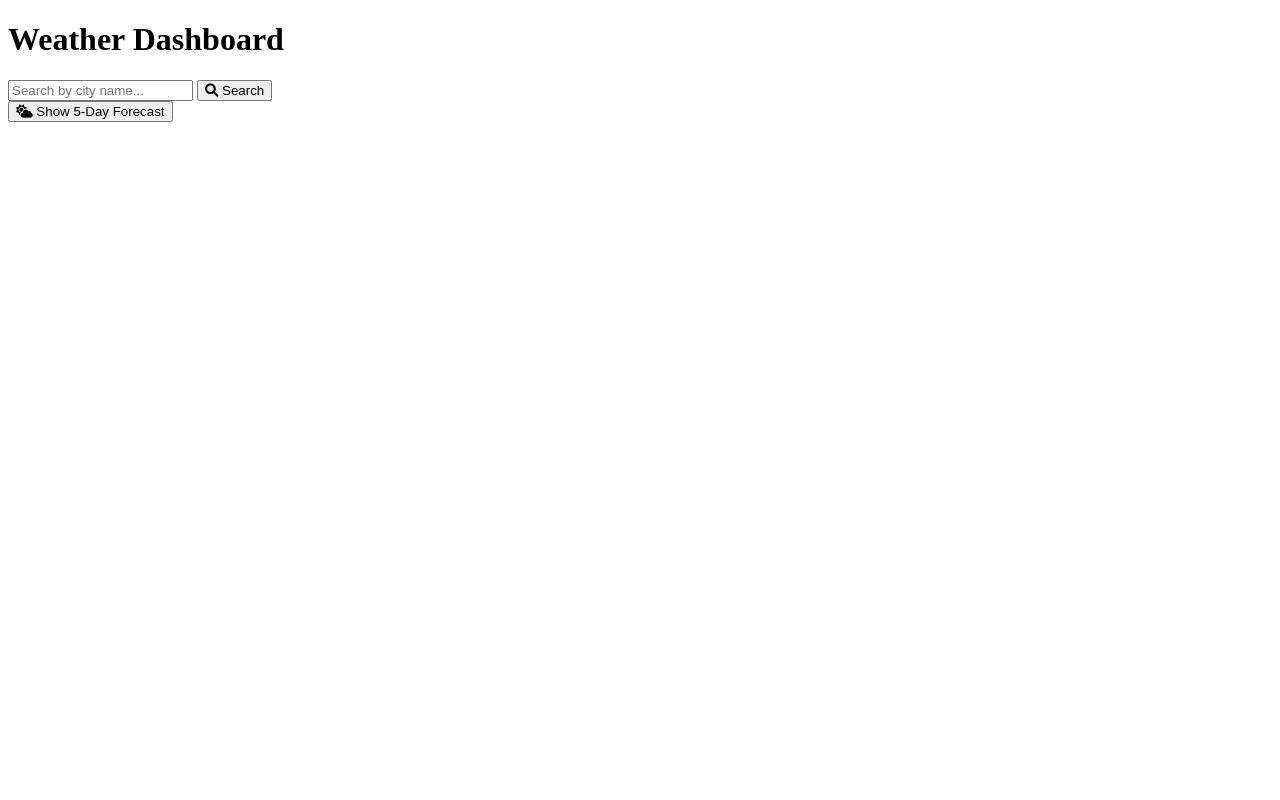
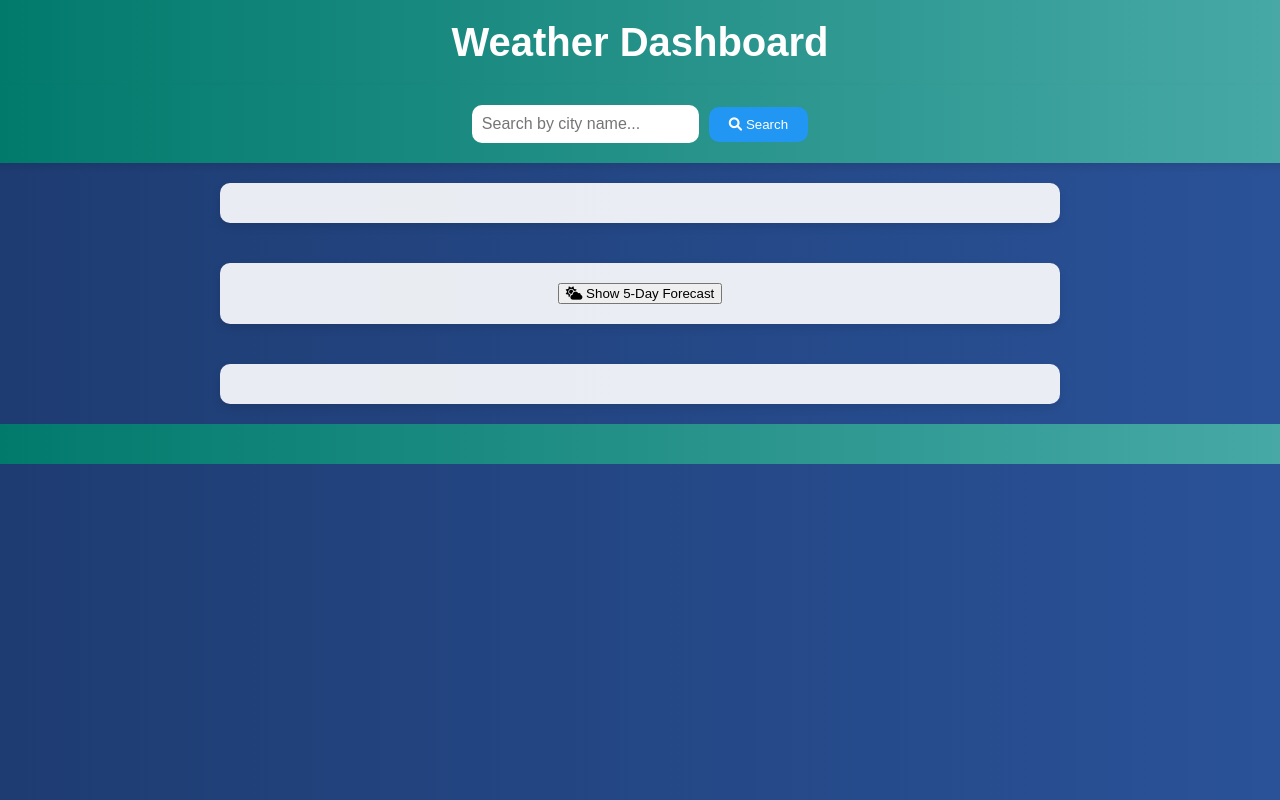
Before and after one commit to Gunjan7075/Weather-Forecasting-App, a plain HTML site: page index.html in a window 1280 px wide. Drawn offline with Linux system fonts and the light colour scheme.

Commit message:
weather_dashboard

```diff
--- a/styles.css
+++ b/styles.css
@@ -0,0 +1,86 @@
+body {
+  font-family: 'Roboto', sans-serif;
+  background: linear-gradient(to right, #1e3c72, #2a5298);
+  margin: 0;
+  padding: 0;
+  display: flex;
+  flex-direction: column;
+  align-items: center;
+  color: #333;
+}
+
+header, footer {
+  width: 100%;
+  background: linear-gradient(to right, #00796b, #48a9a6);
+  padding: 20px;
+  text-align: center;
+  color: white;
+}
+
+header h1 {
+  margin: 0;
+  font-size: 2.5em;
+  font-weight: bold;
+  font-family: 'Arial', sans-serif;
+}
+
+footer p {
+  margin: 0;
+}
+
+nav {
+  width: 100%;
+  background: linear-gradient(to right, #00796b, #48a9a6);
+  padding: 20px;
+  display: flex;
+  justify-content: center;
+  align-items: center;
+  box-shadow: 0 4px 8px rgba(0, 0, 0, 0.1);
+}
+
+nav input {
+  padding: 10px;
+  border: none;
+  border-radius: 10px;
+  margin-right: 10px;
+  font-size: 16px;
+}
+
+nav button {
+  padding: 10px 20px;
+  background: #2196F3;
+  color: white;
+  border: none;
+  border-radius: 10px;
+  cursor: pointer;
+  transition: background-color 0.3s ease, transform 0.3s ease;
+}
+
+nav button:hover {
+  background-color: #1976D2;
+  transform: scale(1.05);
+}
+
+.container {
+  max-width: 800px;
+  width: 100%;
+  margin: 20px auto;
+  text-align: center;
+  padding: 20px;
+  background: rgba(255, 255, 255, 0.9);
+  border-radius: 10px;
+  box-shadow: 0 4px 8px rgba(0, 0, 0, 0.1);
+}
+
+.weatherCard {
+  border: 1px solid #ccc;
+  margin-bottom: 20px;
+  padding: 20px;
+  background-color: #e3f2fd;
+  border-radius: 10px;
+  box-shadow: 0 2px 4px rgba(0, 0, 0, 0.1);
+  transition: transform 0.3s ease;
+  display: flex;
+  align-items: center;
+  justify-content: flex-start;
+}
```
